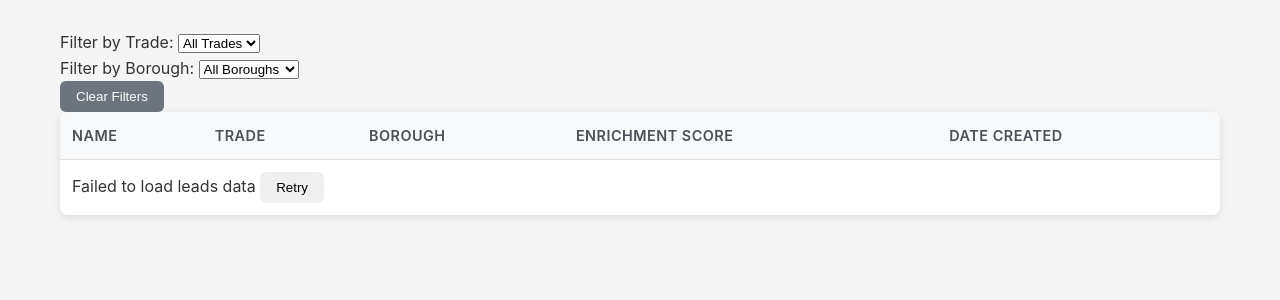
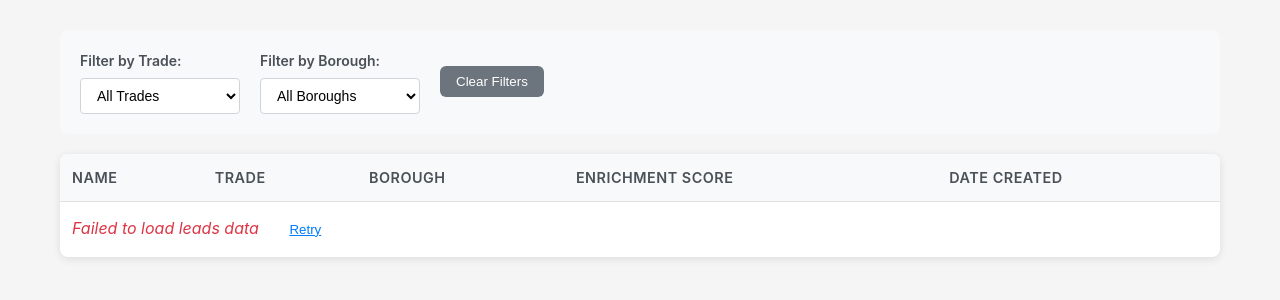
Before and after one commit to ijaffrey/claw_contractor, a Flask app: page /leads in a window 1280 px wide. Shown: the part 112-412 px from the top of the page. Run offline with Flask 3, Linux system fonts and the light colour scheme.

Commit message:
[partial] step_3 action 6: append_file: portal/static/style.css

```diff
--- a/portal/static/style.css
+++ b/portal/static/style.css
@@ -157,3 +157,109 @@ body {
         padding: 8px;
     }
 }
+/* Filter dropdown styles */
+.filter-container {
+    margin: 20px 0;
+    padding: 20px;
+    background: #f8f9fa;
+    border-radius: 8px;
+    display: flex;
+    align-items: center;
+    gap: 20px;
+    flex-wrap: wrap;
+}
+
+.filter-group {
+    display: flex;
+    flex-direction: column;
+    gap: 5px;
+}
+
+.filter-group label {
+    font-weight: 600;
+    color: #495057;
+    font-size: 14px;
+}
+
+.filter-group select {
+    padding: 8px 12px;
+    border: 1px solid #ced4da;
+    border-radius: 4px;
+    background: white;
+    font-size: 14px;
+    min-width: 160px;
+}
+
+.filter-group select:focus {
+    outline: none;
+    border-color: #007bff;
+    box-shadow: 0 0 0 2px rgba(0, 123, 255, 0.25);
+}
+
+/* Score badge styles */
+.score-badge {
+    padding: 4px 8px;
+    border-radius: 12px;
+    font-size: 12px;
+    font-weight: 600;
+    text-align: center;
+    display: inline-block;
+    min-width: 40px;
+}
+
+.score-high {
+    background: #d4edda;
+    color: #155724;
+}
+
+.score-medium {
+    background: #fff3cd;
+    color: #856404;
+}
+
+.score-low {
+    background: #f8d7da;
+    color: #721c24;
+}
+
+/* No results and error message styles */
+.no-results,
+.error-message {
+    text-align: center;
+    padding: 20px;
+    color: #6c757d;
+    font-style: italic;
+}
+
+.error-message {
+    color: #dc3545;
+}
+
+.btn-link {
+    background: none;
+    border: none;
+    color: #007bff;
+    text-decoration: underline;
+    cursor: pointer;
+    margin-left: 10px;
+}
+
+.btn-link:hover {
+    color: #0056b3;
+}
+
+/* Responsive design for filters */
+@media (max-width: 768px) {
+    .filter-container {
+        flex-direction: column;
+        align-items: stretch;
+    }
+
+    .filter-group {
+        width: 100%;
+    }
+
+    .filter-group select {
+        min-width: 100%;
+    }
+}
```
